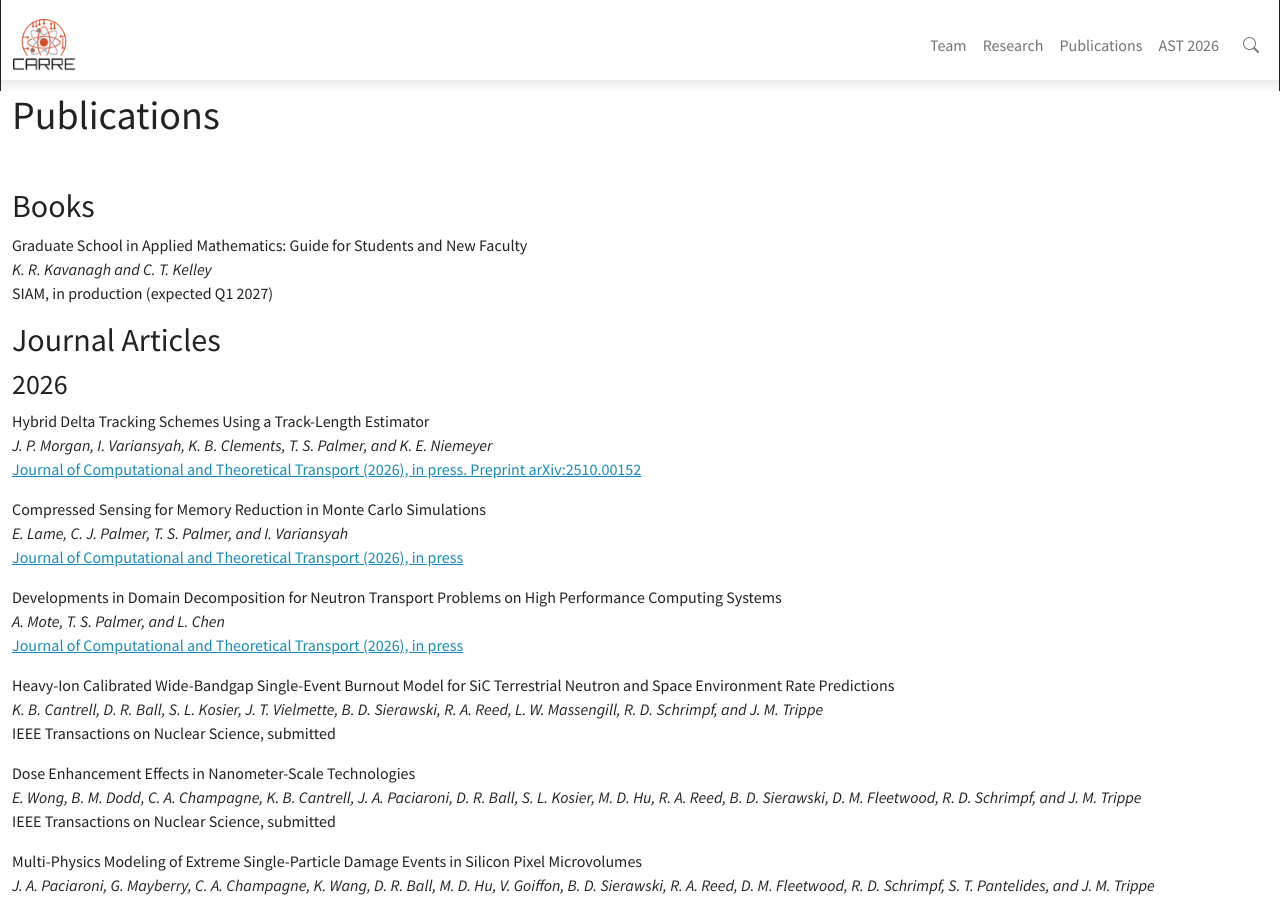
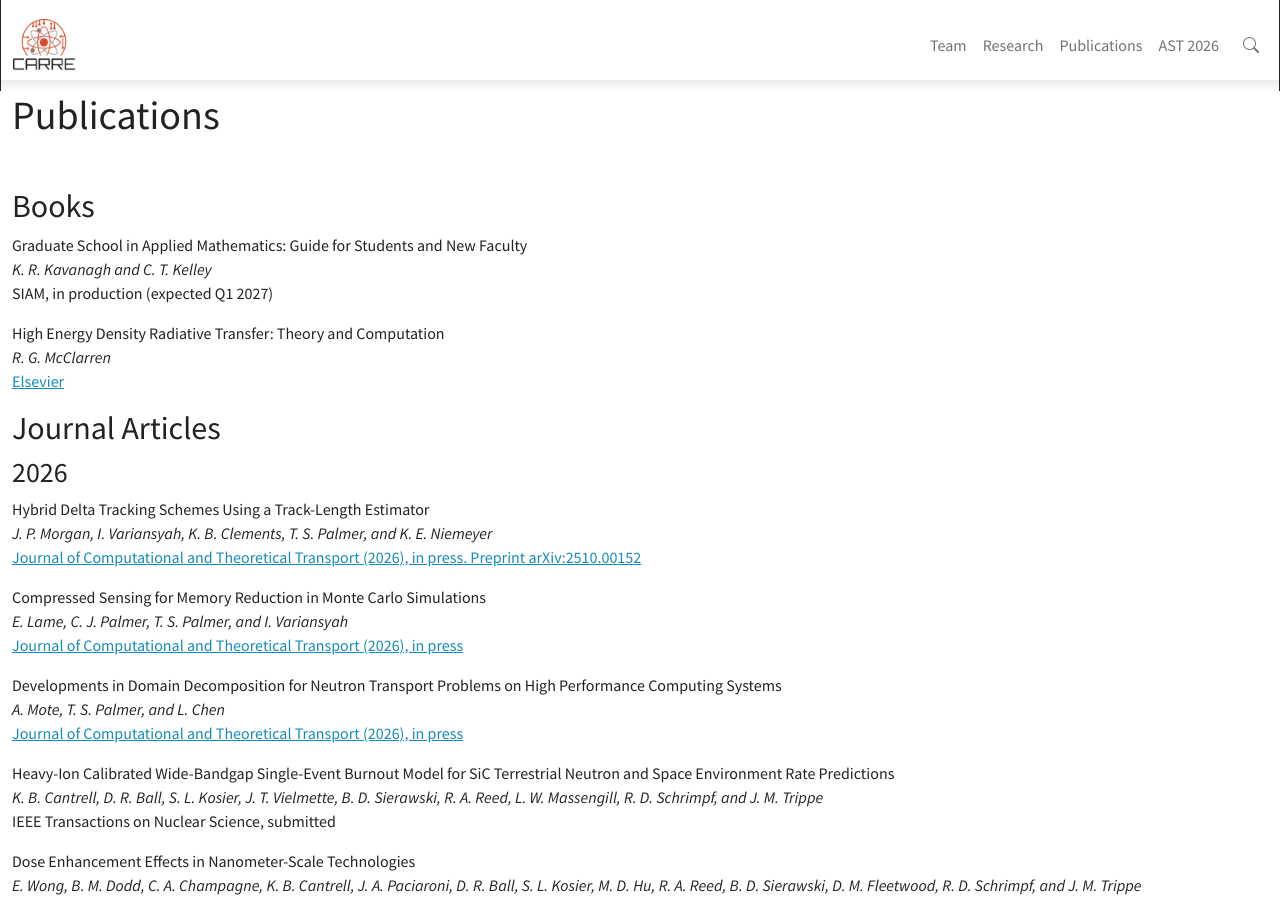
Before and after one commit to CARRE-PSAAP/CARRE-PSAAP.github.io, a Jekyll site: the page built from _pages/publications.md, in a window 1280 px wide and 900 px high. Built offline with Jekyll 4.4.1, drawn with Linux system fonts in a browser that asks for light colours; nearby versions of some CDN libraries.

Commit message:
adds Ryans book

```diff
--- a/_data/publist.yml
+++ b/_data/publist.yml
@@ -19,6 +19,15 @@
   year: 2026
   link:
     display: SIAM, in production (expected Q1 2027)
+
+
+- title: "High Energy Density Radiative Transfer: Theory and Computation"
+  type: book
+  authors: R. G. McClarren
+  year: 2027
+  link:
+    display: Elsevier
+    url: https://shop.elsevier.com/books/high-energy-density-radiative-transfer/mcclarren/978-0-443-40586-0?format=print
 
 - title: "Hybrid Delta Tracking Schemes Using a Track-Length Estimator"
   type: journal
```
